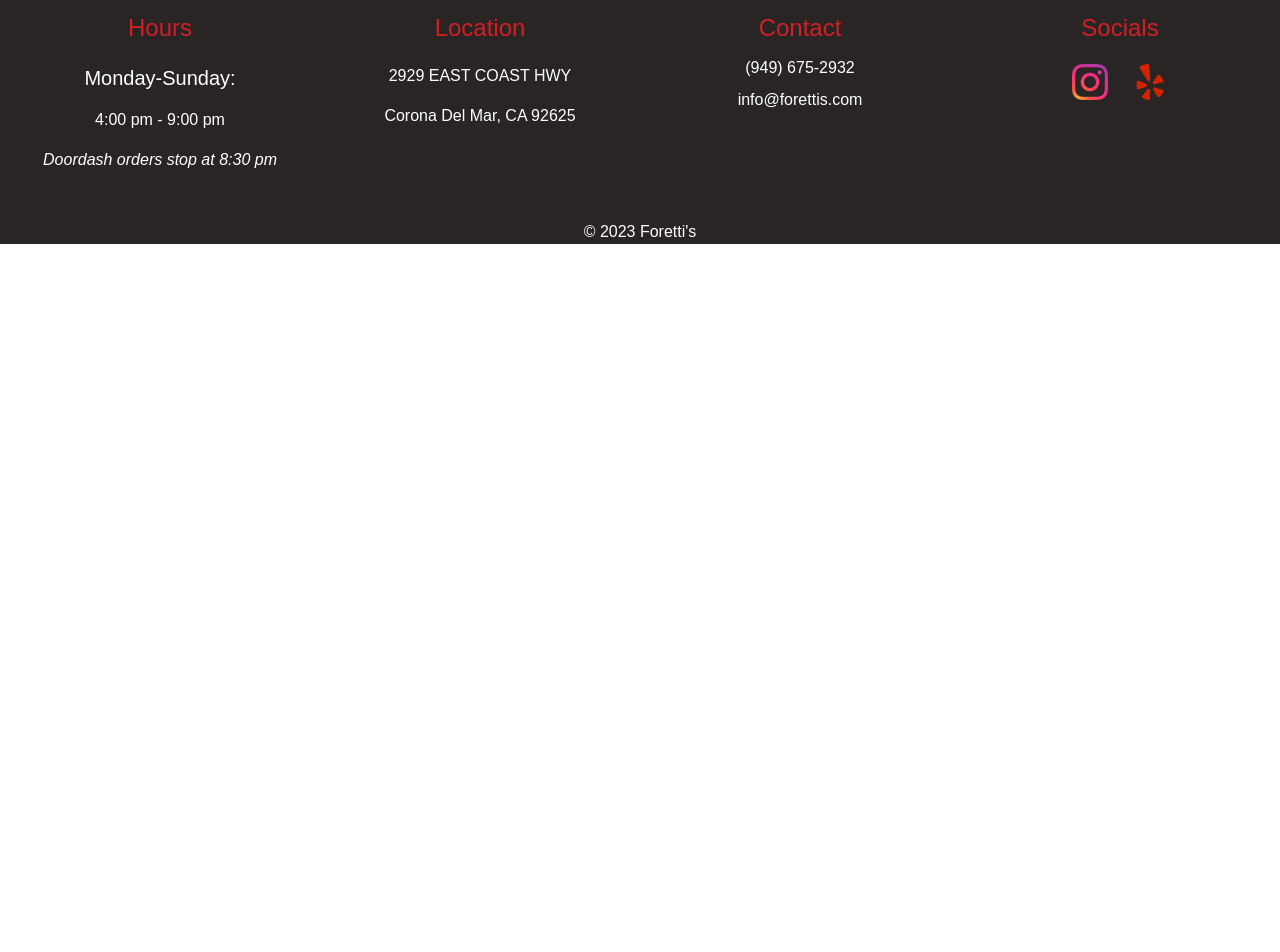
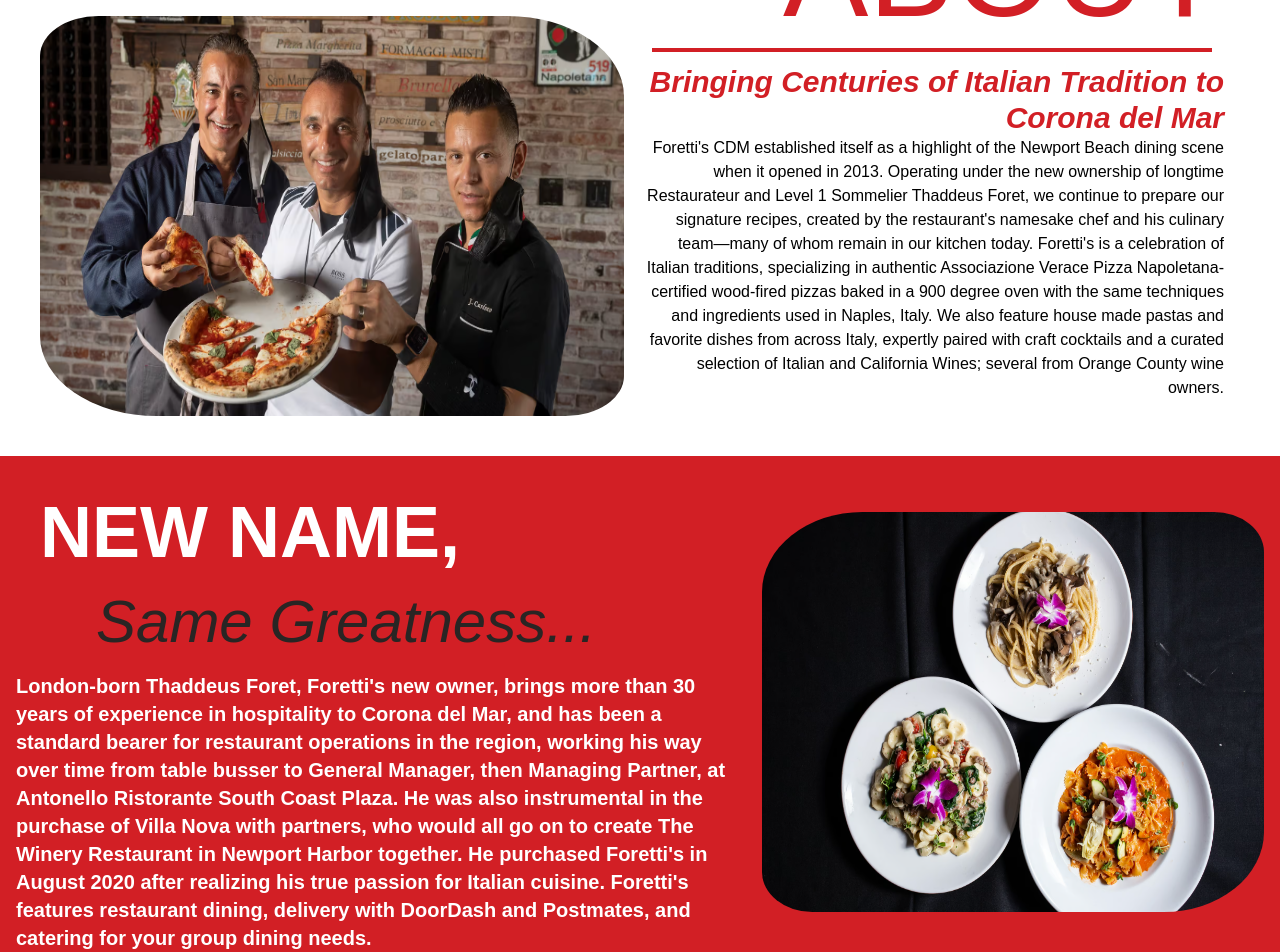
Before and after one commit to alyssageria/forettis, a React (Create React App) app: page /about in a window 1280 px wide. Shown: the part 220-1172 px from the top of the page. Before the commit the page ends 800 px from the top, so only its background shows below. Built offline with nearby package versions, Linux system fonts and the light colour scheme.

Commit message:
progress on about page

```diff
--- a/src/App.css
+++ b/src/App.css
@@ -23,3 +23,12 @@
 .restaurantImage {
     border-radius: 20% 10%;
 }
+
+/* about styles */
+.ownersImage {
+    border-radius: 10% 20%;
+}
+
+.tridish {
+    border-radius: 20% 10%;
+}
--- a/src/components/pages/About.js
+++ b/src/components/pages/About.js
@@ -1,8 +1,42 @@
 import React from 'react';
+import ownersImage from '../../images/owners-forettis.avif';
+import tridish from '../../images/multidish-pic-2.avif';
+import 'animate.css';
 
 function About() {
     return (
-        <div>hjerjgoilerfjagvg</div>
+        <div>
+            {/* <h1 className='text-red text-center text-8xl m-10'>ABOUT</h1> */}
+            <div className='flex min-h-[50vh] m-10 animate__animated animate__fadeInDown'>
+                <div className='flex justify-center items-end w-1/2 '>
+                    <img src={ownersImage} className='ownersImage h-[25rem]'></img>
+                </div>
+                <div className='w-1/2 m-4 flex flex-col justify-end text-right'>
+                    <h1 className='text-red text-9xl'>ABOUT</h1>
+                    <hr className='border-solid border-2 border-red m-3'></hr>
+                    <h2 className='text-red font-bold italic text-3xl'>Bringing Centuries of Italian Tradition to Corona del Mar</h2>
+                    <p>Foretti's CDM established itself as a highlight of the Newport Beach dining scene when it opened in 2013. Operating under the new ownership of longtime Restaurateur and Level 1 Sommelier Thaddeus Foret, we continue to prepare our signature recipes, created by the restaurant's namesake chef and his culinary team—many of whom remain in our kitchen today.
+
+                        Foretti's is a celebration of Italian traditions, specializing in authentic Associazione Verace Pizza Napoletana-certified wood-fired pizzas baked in a 900 degree oven with the same techniques and ingredients used in Naples, Italy.
+
+                        We also feature house made pastas and favorite dishes from across Italy, expertly paired with craft cocktails and a curated selection of Italian and California Wines; several from Orange County wine owners.</p>
+                </div>
+            </div>
+            <div className='flex items-center bg-red min-h-[60vh] animate__animated animate__fadeInUp'>
+                <div className='w-2/3 m-4'>
+                    <h2 className='text-white text-7xl font-bold p-6'>NEW NAME,</h2>
+                    <h3 className='text-dark text-6xl pl-20 pb-5 italic'>Same Greatness...</h3>
+                    <p className='text-white text-xl font-bold'>London-born Thaddeus Foret, Foretti's new owner, brings more than 30 years of experience in hospitality to Corona del Mar, and has been a standard bearer for restaurant operations in the region, working his way over time from table busser to General Manager, then Managing Partner, at Antonello Ristorante South Coast Plaza.
+
+                        He was also instrumental in the purchase of Villa Nova with partners, who would all go on to create The Winery Restaurant in Newport Harbor together. He purchased Foretti's in August 2020 after realizing his true passion for Italian cuisine.
+
+                        Foretti's features restaurant dining, delivery with DoorDash and Postmates, and catering for your group dining needs.</p>
+                </div>
+                <div className='m-4 flex items-center'>
+                    <img src={tridish} className='tridish h-[25rem]'></img>
+                </div>
+            </div>
+        </div>
     )
 }
 
```
Also changed, not shown: src/images/multidish-pic-2.avif (added), src/images/owners-forettis.avif (added).
